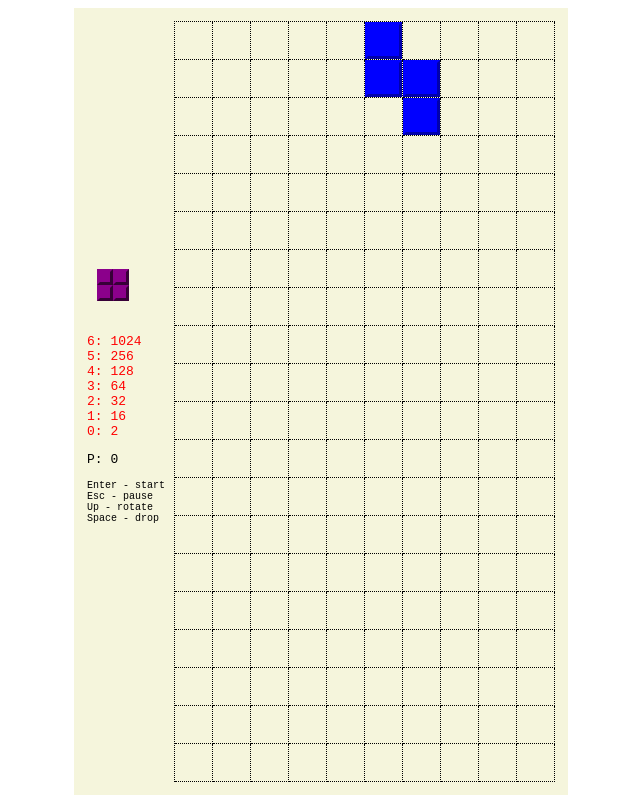
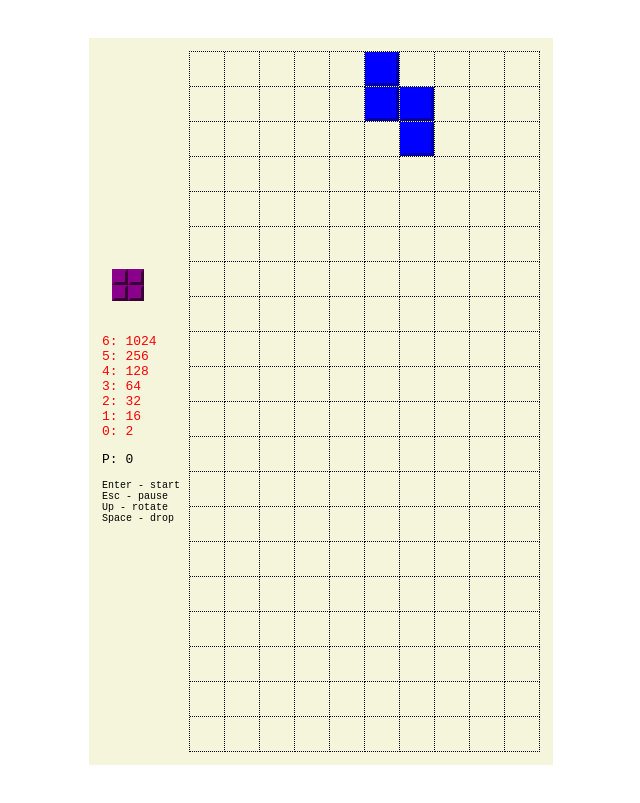
Before and after one commit to avekceeb/js-tetris, a plain HTML site: page tetris.html in a window 1280 px wide. Shown: the whole page, without its empty margins (319-959 px from the left). Drawn offline with Linux system fonts and the light colour scheme.

Commit message:
IE quick fix

```diff
--- a/tetris.html
+++ b/tetris.html
@@ -4,11 +4,10 @@
         <meta http-equiv="Content-Type" content="text/html; charset=UTF-8" />
         <meta name="description" content="800, 640" />
         <title>::TETRIS::</title>
-        <style type="text/css"></style>
         <script type="text/javascript" src="tetris.js"></script>
     </head>
     <body onload="javascript:init_game('js-tetris-root')"  onkeydown="javascript:process_key(event)" onkeypress="javascript:process_key(event)">
-        <div align="center" id='container'>
+        <div align="center" id='container' style='padding-top:30px;'>
 			<div id='js-tetris-root'></div>
 			</div>
     </body>
--- a/tetris.js
+++ b/tetris.js
@@ -1,14 +1,17 @@
 /*
 Tetris Game http://en.wikipedia.org/wiki/Tetris
 implementation by Dmitry Alexeev
+
+https://github.com/avekceeb/js-tetris.git
 
 Works at least in:
 Firefox 24.0
 Opera 12.16
 Chromium 29.0
 Safari 5.1.7
+IE>=8
 
-DOESNT WORK in IE (yet)
+TODO: lost focus after start|end
 
     [
       [*,0,0],
@@ -248,8 +251,10 @@ function getStyleSheet() {
         return sheets[0];
     var sheet = document.createElement("style");
     // TODO: style.setAttribute("media", "screen")
-    sheet.appendChild(document.createTextNode(""));
-    document.head.appendChild(sheet);
+    if (navigator.appName != 'Microsoft Internet Explorer')
+        sheet.appendChild(document.createTextNode(""));
+    document.getElementsByTagName("head")[0].appendChild(sheet);
+    //Does not work in IE8:document.head.appendChild(sheet);
     return sheets[0];
 }
 //////////////////////////////////////////////////////////////////////
@@ -261,12 +266,16 @@ function TetrisCssUI(html_root_element) {
     // TODO: calculate size of field cell by min of width and height
     // TODO: get dimensions of game field (10x20 - default)
     h = getPageSize()[1];
-    ch = Math.floor(h/21-3*2-1);
+    ch = Math.floor((h-50)/21-3*2-1);
 
     var styles = getStyleSheet();
 
     for (var selector in Css) {
-        styles.insertRule(selector + '{' + Css[selector] + '}', 0);
+        if (styles.insertRule) {
+            styles.insertRule(selector + '{' + Css[selector] + '}', 0);
+        } else if ( styles.addRule ) { // IE<9
+            styles.addRule(selector, Css[selector], -1);
+        }
     }
     setStyle(styles, 'div.square', 'width', ch + 'px');
     setStyle(styles, 'div.square', 'height', ch + 'px');
```
